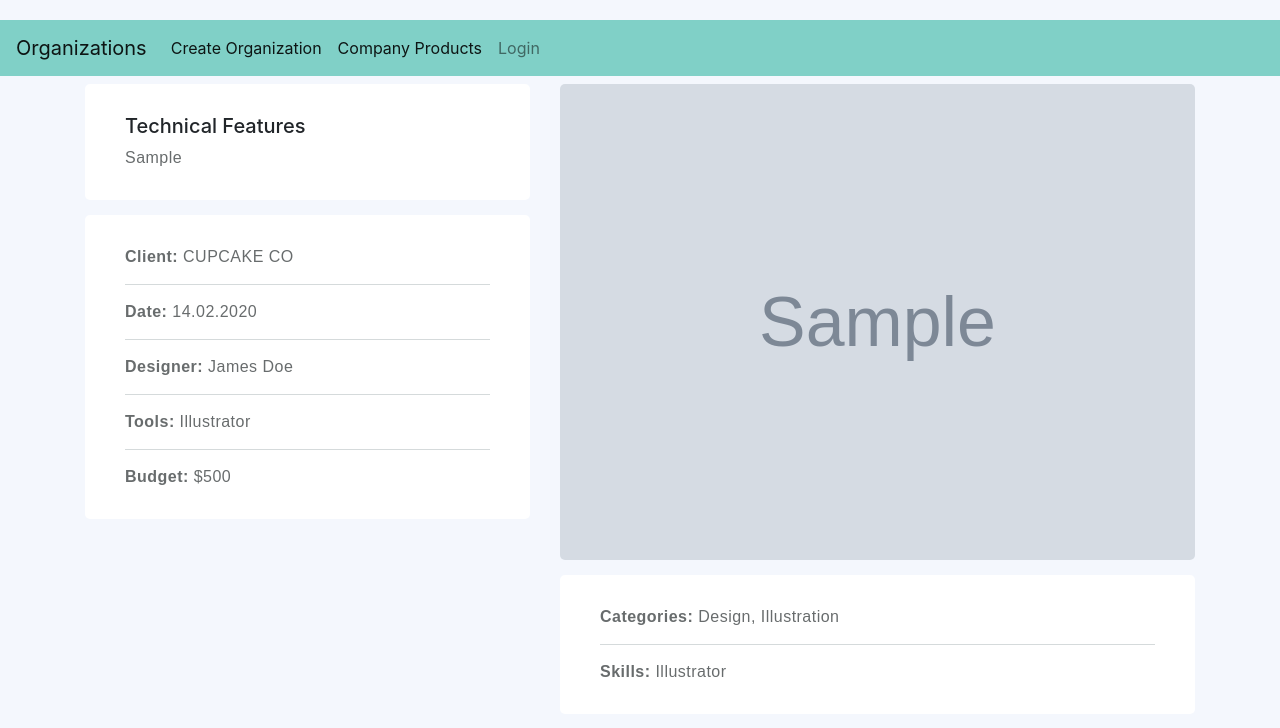
After one commit to salarSb/CRM_Project, a Django app: page /products/products/ in a window 1280 px wide. The commit adds this page. Shown: the top 728 px of the page. Run offline with Django 3.2, Linux system fonts and the light colour scheme; tables that the repository leaves empty hold one stand-in row (values such as "Sample post"); grey boxes marked "Sample" are stand-in pictures; some libraries are stand-ins or nearby versions.

Commit message:
some bug fixed and must modify the product_list.html

```diff
--- /dev/null
+++ b/organizations/static/css/product.css
@@ -0,0 +1,419 @@
+.project {
+    margin: 15px 0;
+}
+
+.no-gutter .project {
+    margin: 0 !important;
+    padding: 0 !important;
+}
+
+.has-spacer {
+    margin-left: 30px;
+    margin-right: 30px;
+    margin-bottom: 30px;
+}
+
+.has-spacer-extra-space {
+    margin-left: 30px;
+    margin-right: 30px;
+    margin-bottom: 30px;
+}
+
+.has-side-spacer {
+    margin-left: 30px;
+    margin-right: 30px;
+}
+
+.project-title {
+    font-size: 1.25rem;
+}
+
+.project-skill {
+    font-size: 0.9rem;
+    font-weight: 400;
+    letter-spacing: 0.06rem;
+}
+
+.project-info-box {
+    margin: 15px 0;
+    background-color: #fff;
+    padding: 30px 40px;
+    border-radius: 5px;
+}
+
+.project-info-box p {
+    margin-bottom: 15px;
+    padding-bottom: 15px;
+    border-bottom: 1px solid #d5dadb;
+}
+
+.project-info-box p:last-child {
+    margin-bottom: 0;
+    padding-bottom: 0;
+    border-bottom: none;
+}
+
+img {
+    width: 100%;
+    max-width: 100%;
+    height: auto;
+    -webkit-backface-visibility: hidden;
+}
+
+.rounded {
+    border-radius: 5px !important;
+}
+
+.btn-xs.btn-icon {
+    width: 34px;
+    height: 34px;
+    max-width: 34px !important;
+    max-height: 34px !important;
+    font-size: 10px;
+    line-height: 34px;
+}
+
+/* facebook button */
+.btn-facebook, .btn-facebook:active, .btn-facebook:focus {
+    color: #fff !important;
+    background: #4e68a1;
+    border: 2px solid #4e68a1;
+}
+
+.btn-facebook:hover {
+    color: #fff !important;
+    background: #3b4f7a;
+    border: 2px solid #3b4f7a;
+}
+
+.btn-facebook-link, .btn-facebook-link:active, .btn-facebook-link:focus {
+    color: #4e68a1 !important;
+    background: transparent;
+    border: none;
+}
+
+.btn-facebook-link:hover {
+    color: #3b4f7a !important;
+}
+
+.btn-outline-facebook, .btn-outline-facebook:active, .btn-outline-facebook:focus {
+    color: #4e68a1 !important;
+    background: transparent;
+    border: 2px solid #4e68a1;
+}
+
+.btn-outline-facebook:hover {
+    color: #fff !important;
+    background: #4e68a1;
+    border: 2px solid #4e68a1;
+}
+
+/* twitter button */
+.btn-twitter, .btn-twitter:active, .btn-twitter:focus {
+    color: #fff !important;
+    background: #65b5f2;
+    border: 2px solid #65b5f2;
+}
+
+.btn-twitter:hover {
+    color: #fff !important;
+    background: #5294c6;
+    border: 2px solid #5294c6;
+}
+
+.btn-twitter:hover {
+    color: #fff !important;
+    background: #5294c6;
+    border: 2px solid #5294c6;
+}
+
+.btn-twitter-link, .btn-twitter-link:active, .btn-twitter-link:focus {
+    color: #65b5f2 !important;
+    background: transparent;
+    border: none;
+}
+
+.btn-twitter-link:hover {
+    color: #5294c6 !important;
+}
+
+.btn-outline-twitter, .btn-outline-twitter:active, .btn-outline-twitter:focus {
+    color: #65b5f2 !important;
+    background: transparent;
+    border: 2px solid #65b5f2;
+}
+
+.btn-outline-twitter:hover {
+    color: #fff !important;
+    background: #65b5f2;
+    border: 2px solid #65b5f2;
+}
+
+/* google button */
+.btn-google, .btn-google:active, .btn-google:focus {
+    color: #fff !important;
+    background: #e05d4b;
+    border: 2px solid #e05d4b;
+}
+
+.btn-google:hover {
+    color: #fff !important;
+    background: #b94c3d;
+    border: 2px solid #b94c3d;
+}
+
+.btn-google-link, .btn-google-link:active, .btn-google-link:focus {
+    color: #e05d4b !important;
+    background: transparent;
+    border: none;
+}
+
+.btn-google-link:hover {
+    color: #b94c3d !important;
+}
+
+.btn-outline-google, .btn-outline-google:active, .btn-outline-google:focus {
+    color: #e05d4b !important;
+    background: transparent;
+    border: 2px solid #e05d4b;
+}
+
+.btn-outline-google:hover {
+    color: #fff !important;
+    background: #e05d4b;
+    border: 2px solid #e05d4b;
+}
+
+/* linkedin button */
+.btn-linkedin, .btn-linkedin:active, .btn-linkedin:focus {
+    color: #fff !important;
+    background: #2083bc;
+    border: 2px solid #2083bc;
+}
+
+.btn-linkedin:hover {
+    color: #fff !important;
+    background: #186592;
+    border: 2px solid #186592;
+}
+
+.btn-linkedin-link, .btn-linkedin-link:active, .btn-linkedin-link:focus {
+    color: #2083bc !important;
+    background: transparent;
+    border: none;
+}
+
+.btn-linkedin-link:hover {
+    color: #186592 !important;
+}
+
+.btn-outline-linkedin, .btn-outline-linkedin:active, .btn-outline-linkedin:focus {
+    color: #2083bc !important;
+    background: transparent;
+    border: 2px solid #2083bc;
+}
+
+.btn-outline-linkedin:hover {
+    color: #fff !important;
+    background: #2083bc;
+    border: 2px solid #2083bc;
+}
+
+/* pinterest button */
+.btn-pinterest, .btn-pinterest:active, .btn-pinterest:focus {
+    color: #fff !important;
+    background: #d2373b;
+    border: 2px solid #d2373b;
+}
+
+.btn-pinterest:hover {
+    color: #fff !important;
+    background: #ad2c2f;
+    border: 2px solid #ad2c2f;
+}
+
+.btn-pinterest-link, .btn-pinterest-link:active, .btn-pinterest-link:focus {
+    color: #d2373b !important;
+    background: transparent;
+    border: none;
+}
+
+.btn-pinterest-link:hover {
+    color: #ad2c2f !important;
+}
+
+.btn-outline-pinterest, .btn-outline-pinterest:active, .btn-outline-pinterest:focus {
+    color: #d2373b !important;
+    background: transparent;
+    border: 2px solid #d2373b;
+}
+
+.btn-outline-pinterest:hover {
+    color: #fff !important;
+    background: #d2373b;
+    border: 2px solid #d2373b;
+}
+
+/* dribble button */
+.btn-dribbble, .btn-dribbble:active, .btn-dribbble:focus {
+    color: #fff !important;
+    background: #ec5f94;
+    border: 2px solid #ec5f94;
+}
+
+.btn-dribbble:hover {
+    color: #fff !important;
+    background: #b4446e;
+    border: 2px solid #b4446e;
+}
+
+.btn-dribbble-link, .btn-dribbble-link:active, .btn-dribbble-link:focus {
+    color: #ec5f94 !important;
+    background: transparent;
+    border: none;
+}
+
+.btn-dribbble-link:hover {
+    color: #b4446e !important;
+}
+
+.btn-outline-dribbble, .btn-outline-dribbble:active, .btn-outline-dribbble:focus {
+    color: #ec5f94 !important;
+    background: transparent;
+    border: 2px solid #ec5f94;
+}
+
+.btn-outline-dribbble:hover {
+    color: #fff !important;
+    background: #ec5f94;
+    border: 2px solid #ec5f94;
+}
+
+/* instagram button */
+.btn-instagram, .btn-instagram:active, .btn-instagram:focus {
+    color: #fff !important;
+    background: #4c5fd7;
+    border: 2px solid #4c5fd7;
+}
+
+.btn-instagram:hover {
+    color: #fff !important;
+    background: #4252ba;
+    border: 2px solid #4252ba;
+}
+
+.btn-instagram-link, .btn-instagram-link:active, .btn-instagram-link:focus {
+    color: #4c5fd7 !important;
+    background: transparent;
+    border: none;
+}
+
+.btn-instagram-link:hover {
+    color: #4252ba !important;
+}
+
+.btn-outline-instagram, .btn-outline-instagram:active, .btn-outline-instagram:focus {
+    color: #4c5fd7 !important;
+    background: transparent;
+    border: 2px solid #4c5fd7;
+}
+
+.btn-outline-instagram:hover {
+    color: #fff !important;
+    background: #4c5fd7;
+    border: 2px solid #4c5fd7;
+}
+
+/* youtube button */
+.btn-youtube, .btn-youtube:active, .btn-youtube:focus {
+    color: #fff !important;
+    background: #e52d27;
+    border: 2px solid #e52d27;
+}
+
+.btn-youtube:hover {
+    color: #fff !important;
+    background: #b31217;
+    border: 2px solid #b31217;
+}
+
+.btn-youtube-link, .btn-youtube-link:active, .btn-youtube-link:focus {
+    color: #e52d27 !important;
+    background: transparent;
+    border: none;
+}
+
+.btn-youtube-link:hover {
+    color: #b31217 !important;
+}
+
+.btn-outline-youtube, .btn-outline-youtube:active, .btn-outline-youtube:focus {
+    color: #e52d27 !important;
+    background: transparent;
+    border: 2px solid #e52d27;
+}
+
+.btn-outline-youtube:hover {
+    color: #fff !important;
+    background: #e52d27;
+    border: 2px solid #e52d27;
+}
+
+.btn-xs.btn-icon span, .btn-xs.btn-icon i {
+    line-height: 34px;
+}
+
+.btn-icon.btn-circle span, .btn-icon.btn-circle i {
+    margin-top: -1px;
+    margin-right: -1px;
+}
+
+.btn-icon i {
+    margin-top: -1px;
+}
+
+.btn-icon span, .btn-icon i {
+    display: block;
+    line-height: 50px;
+}
+
+a.btn, a.btn-social {
+    display: inline-block;
+}
+
+.mr-5 {
+    margin-right: 5px !important;
+}
+
+.mb-0 {
+    margin-bottom: 0 !important;
+}
+
+.btn-facebook, .btn-facebook:active, .btn-facebook:focus {
+    color: #fff !important;
+    background: #4e68a1;
+    border: 2px solid #4e68a1;
+}
+
+.btn-circle {
+    border-radius: 50% !important;
+}
+
+.project-info-box p {
+    margin-bottom: 15px;
+    padding-bottom: 15px;
+    border-bottom: 1px solid #d5dadb;
+}
+
+p {
+    font-family: "Barlow", sans-serif !important;
+    font-weight: 300;
+    font-size: 1rem;
+    color: #686c6d;
+    letter-spacing: 0.03rem;
+    margin-bottom: 10px;
+}
+
+b, strong {
+    font-weight: 700 !important;
+}
--- a/organizations/templates/organizations/base.html
+++ b/organizations/templates/organizations/base.html
@@ -6,6 +6,7 @@
     <link href="{% static 'css/bootstrap.min.css' %}" rel="stylesheet">
     <link href="{% static 'css/card.css' %}" rel="stylesheet">
     <link href="{% static 'css/detail.css' %}" rel="stylesheet">
+    <link href="{% static 'css/product.css' %}" rel="stylesheet">
     <title>My CRM: {% block title %}{{ page_title }}{% endblock %}</title>
 </head>
 <body>
@@ -20,6 +21,11 @@
             <ul class="navbar-nav mr-auto">
                 <li class="nav-item active">
                     <a class="nav-link" href="{% url 'organizations:create-organization' %}">Create Organization
+                        <span
+                                class="sr-only">(current)</span></a>
+                </li>
+                <li class="nav-item active">
+                    <a class="nav-link" href="{% url 'products:products-list' %}">Company Products
                         <span
                                 class="sr-only">(current)</span></a>
                 </li>
--- a/organizations/templates/organizations/organization_form.html
+++ b/organizations/templates/organizations/organization_form.html
@@ -3,7 +3,7 @@
 {% block content %}
     <div class="container">
         <div class="row">
-            <div class="col-md-12">
+            <div class="col-md-12 mb-2 mt-2">
                 <form method="POST">
                     {% csrf_token %}
                     <div class="form-group">
@@ -39,7 +39,7 @@
                         {% render_field form.owner_email class="form-control" %}
                     </div>
                     <div>
-                        <button type="submit" value="Submit">Create</button>
+                        <button type="submit" value="Submit" class="btn btn-outline-success btn-sm">Submit</button>
                     </div>
                 </form>
             </div>
--- a/products/admin.py
+++ b/products/admin.py
@@ -15,7 +15,7 @@ class ProductAdmin(admin.ModelAdmin):
         }),
         ('Details', {
             'classes': ('collapse',),
-            'fields': ('catalog', 'technical_features', 'usable_for_organization_product',)
+            'fields': ('image', 'catalog', 'technical_features', 'usable_for_organization_product',)
         }),
     )
     list_editable = ['taxable']
--- a/products/models.py
+++ b/products/models.py
@@ -7,6 +7,7 @@ class Product(models.Model):
     name = models.CharField(max_length=50)
     price = models.PositiveIntegerField(default=0, db_index=True)
     taxable = models.BooleanField(default=True, help_text='is this product taxable')
+    image = models.ImageField()
     catalog = models.FileField(validators=[validate_file_extension])
     technical_features = models.TextField()
     usable_for_organization_product = models.ManyToManyField('OrganizationProduct')
--- /dev/null
+++ b/products/templates/products/product_list.html
@@ -0,0 +1,30 @@
+{% extends 'organizations/base.html' %}
+{% block content %}
+    <div class="container">
+        <div class="row">
+            {% for product in object_list %}
+                <div class="col-md-5 mt-2">
+                    <div class="project-info-box mt-0">
+                        <h5>Technical Features</h5>
+                        <p class="mb-0">{{ product.technical_features }}</p>
+                    </div>
+                    <div class="project-info-box">
+                        <p><b>Client:</b> CUPCAKE CO</p>
+                        <p><b>Date:</b> 14.02.2020</p>
+                        <p><b>Designer:</b> James Doe</p>
+                        <p><b>Tools:</b> Illustrator</p>
+                        <p class="mb-0"><b>Budget:</b> $500</p>
+                    </div>
+                </div>
+                <div class="col-md-7 mt-2">
+                    <img src="{{ product.image.url }}" alt="product-image" class="rounded">
+                    <div class="project-info-box">
+                        <p><b>Categories:</b> Design, Illustration</p>
+                        <p><b>Skills:</b> Illustrator</p>
+                    </div>
+                </div>
+            {% endfor %}
+
+        </div>
+    </div>
+{% endblock %}
--- a/products/urls.py
+++ b/products/urls.py
@@ -2,8 +2,9 @@ from django.urls import path
 
 from . import views
 
-app_name = 'Products'
+app_name = 'products'
 urlpatterns = [
+    path('products/', views.ListProduct.as_view(), name='products-list'),
 
     # DRF URLs
     path('api/v1/products/', views.ProductAPI.as_view(), name='products-api'),
--- a/products/views.py
+++ b/products/views.py
@@ -1,8 +1,22 @@
+from django.views.generic import ListView
 from rest_framework.generics import ListCreateAPIView, RetrieveUpdateAPIView
 from rest_framework.permissions import IsAuthenticated, IsAdminUser
 
 from products.models import Product, OrganizationProduct
 from products.serializers import ProductSerializer, OrganizationProductSerializer
+
+
+class ListProduct(ListView):
+    model = Product
+    extra_context = {
+        'page_title': 'Products'
+    }
+    context_object_name = 'product'
+
+
+"""
+DRF VIEWs
+"""
 
 
 class ProductAPI(ListCreateAPIView):
```
Also changed, not shown: organizations/views.py (+7 -3 lines), products/migrations/0003_auto_20210728_1821.py (added), products/migrations/0004_auto_20210728_1836.py (added).
